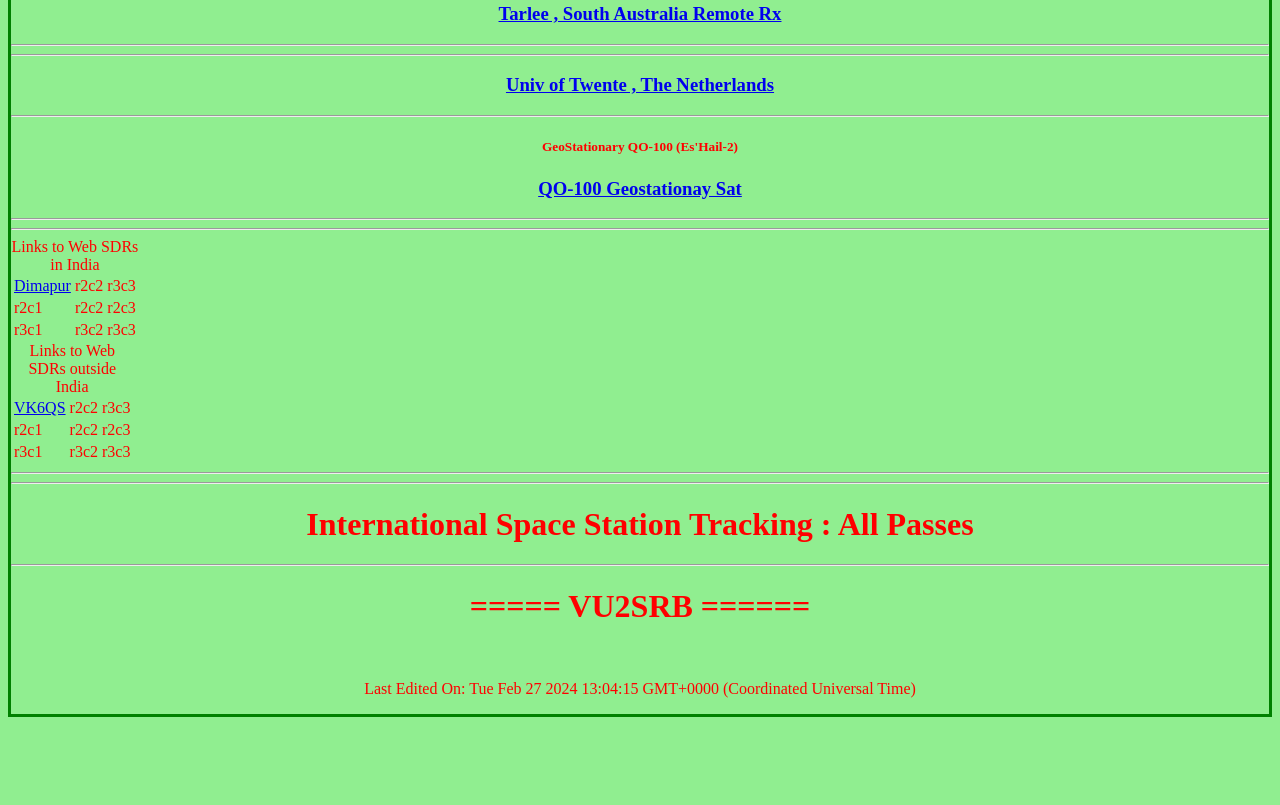
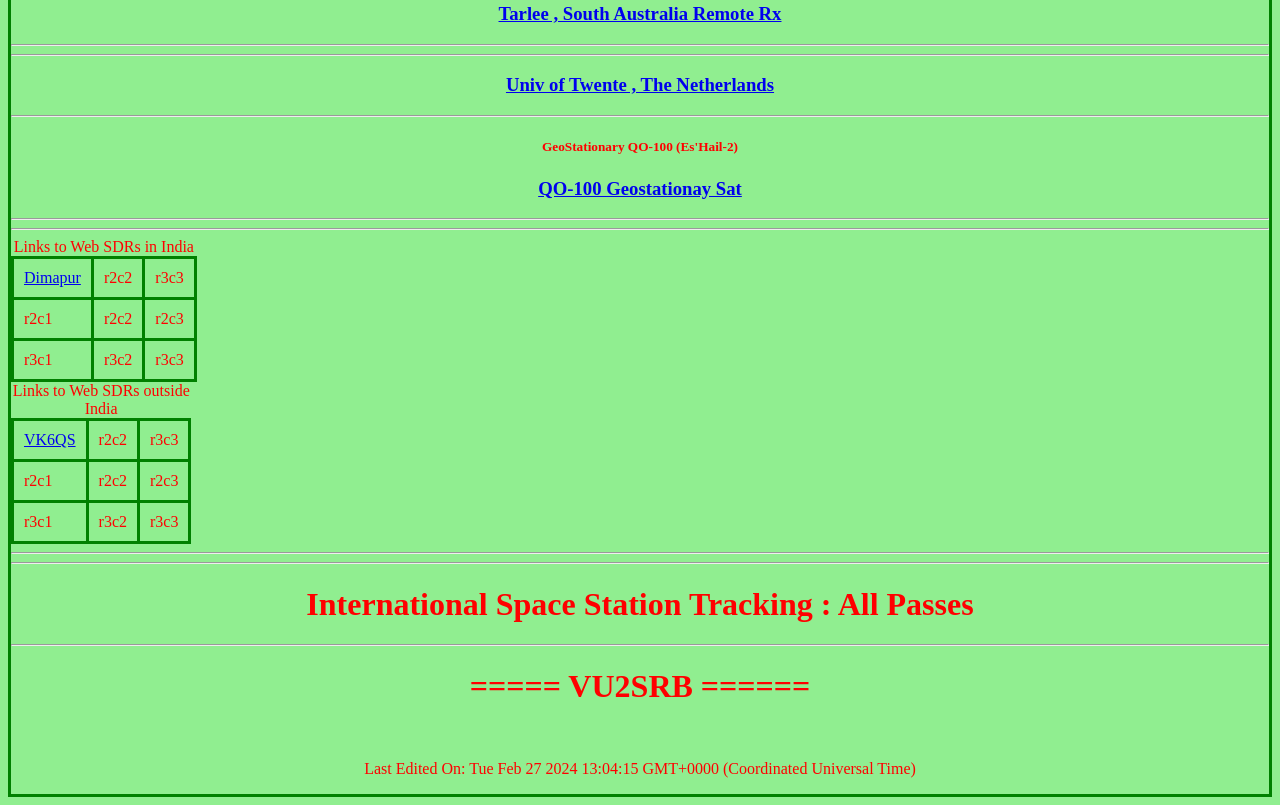
Before and after one commit to srbee/WebSDRs, a plain HTML site: page index.html in a window 1280 px wide. Shown: the part 1824-2629 px from the top of the page. Before the commit the page ends 2549 px from the top, so only its background shows below. Drawn offline with Linux system fonts and the light colour scheme; a script that the page names is missing.

Commit message:
Update index.html

```diff
--- a/index.html
+++ b/index.html
@@ -8,6 +8,16 @@
         color:red
 }
 .center{text-align:center;border:3px solid green;}
+
+table {
+      border-collapse: collapse;
+    }
+table, th, td {
+      border: 3px solid green;
+      padding: 10px;
+    }
+
+
 
 </style>
 </head>
```
